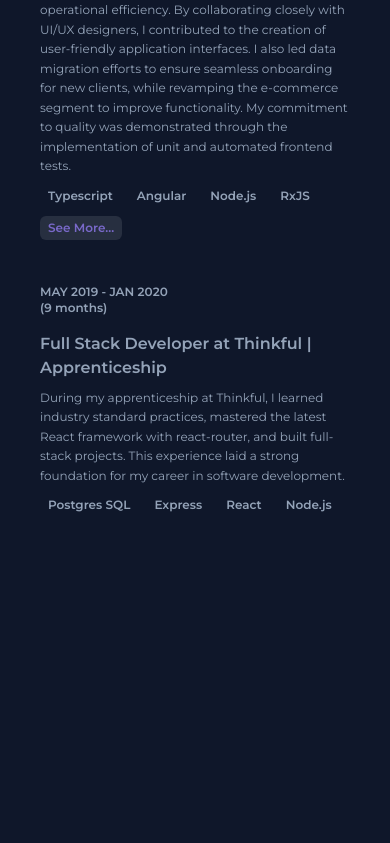
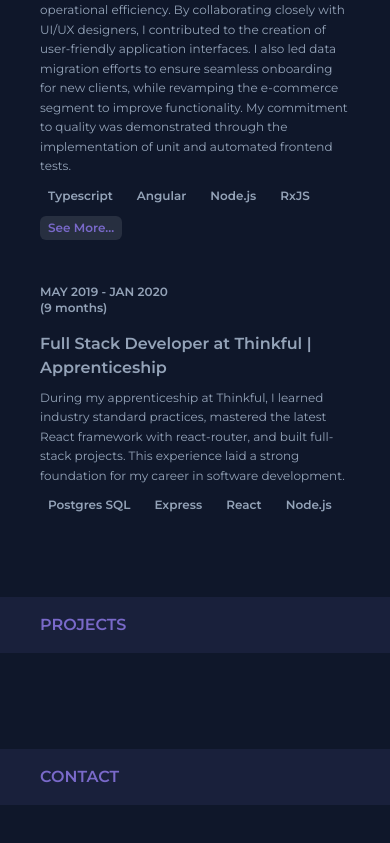
Before and after one commit to romiaujla/portfolio-2025, a React (Vite) app: page / in a window 390 px wide. Shown: the part 1638-2481 px from the top of the page. Before the commit the page ends 2195 px from the top, so only its background shows below. Built offline with nearby package versions, Linux system fonts and the light colour scheme.

Commit message:
Initialized new pages and cleared out the readme file

```diff
--- /dev/null
+++ b/src/pages/Contact.tsx
@@ -0,0 +1,9 @@
+export const Contact = () => {
+  return (
+    <section className="text-left py-10 lg:py-20" id="contact">
+      <h3 className="text-primary font-semibold mb-4 sticky top-0 z-10 lg:hidden px-10 py-4 bg-primary/10">
+        CONTACT
+      </h3>
+    </section>
+  );
+};
--- a/src/pages/Home.tsx
+++ b/src/pages/Home.tsx
@@ -1,6 +1,8 @@
 import { About } from "./About";
+import { Contact } from "./Contact";
 import Experience from "./Experience";
 import { Header } from "./Header";
+import { Projects } from "./Projects";
 
 export const Home = () => {
   return (
@@ -15,6 +17,8 @@ export const Home = () => {
       <div className="lg:ml-[40%] lg:py-10">
         <About />
         <Experience />
+        <Projects />
+        <Contact />
       </div>
     </main>
   );
--- /dev/null
+++ b/src/pages/Projects.tsx
@@ -0,0 +1,9 @@
+export const Projects = () => {
+  return (
+    <section className="text-left py-10 lg:py-20" id="projects">
+      <h3 className="text-primary font-semibold mb-4 sticky top-0 z-10 lg:hidden px-10 py-4 bg-primary/10">
+        PROJECTS
+      </h3>
+    </section>
+  );
+};
```
Also changed, not shown: 1 other file (tests, documents, lock files or other folders).
